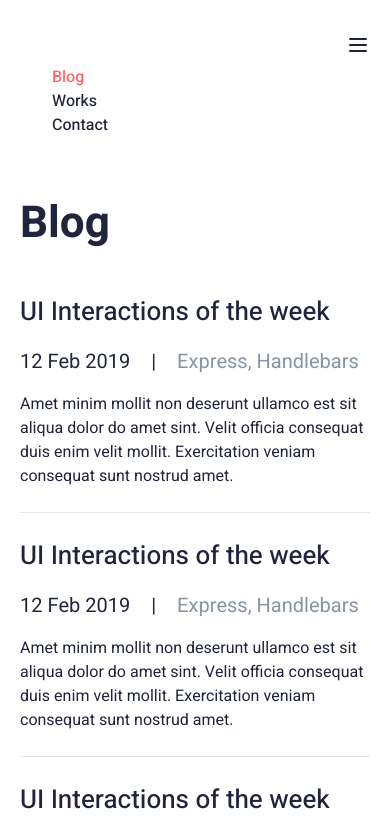
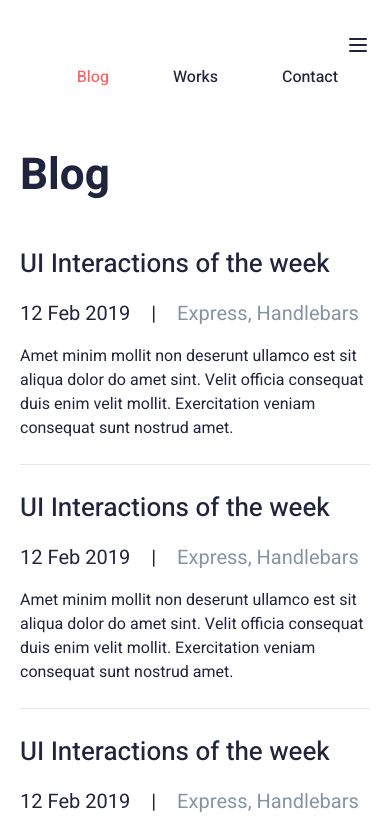
Before and after one commit to Ctuanphuong/WE2022-Assignment, a website built with Vite: page blog.html in a window 390 px wide. Both pictures are taken after a click on the button 358 px from the left and 45 px from the top of the page. Shown: the top 829 px of the page. Built offline with nearby package versions, Linux system fonts and the light colour scheme.

Commit message:
update code

```diff
--- a/blog.html
+++ b/blog.html
@@ -28,7 +28,7 @@
         </div>
         <!-- --menu ngang-- -->
         <div>
-            <ul class="md:flex justify-end hidden md:block pt-2" id="menu">
+            <ul class="md:flex flex justify-end hidden md:block pt-2" id="menu">
                 <li>
                     <a href="blog.html" class="mx-8 font-medium md:text-xl text-base hover:text-[#FF6464] text-[#FF6464]">
                         Blog
```
Also changed, not shown: work.html (+1 -1 lines).
